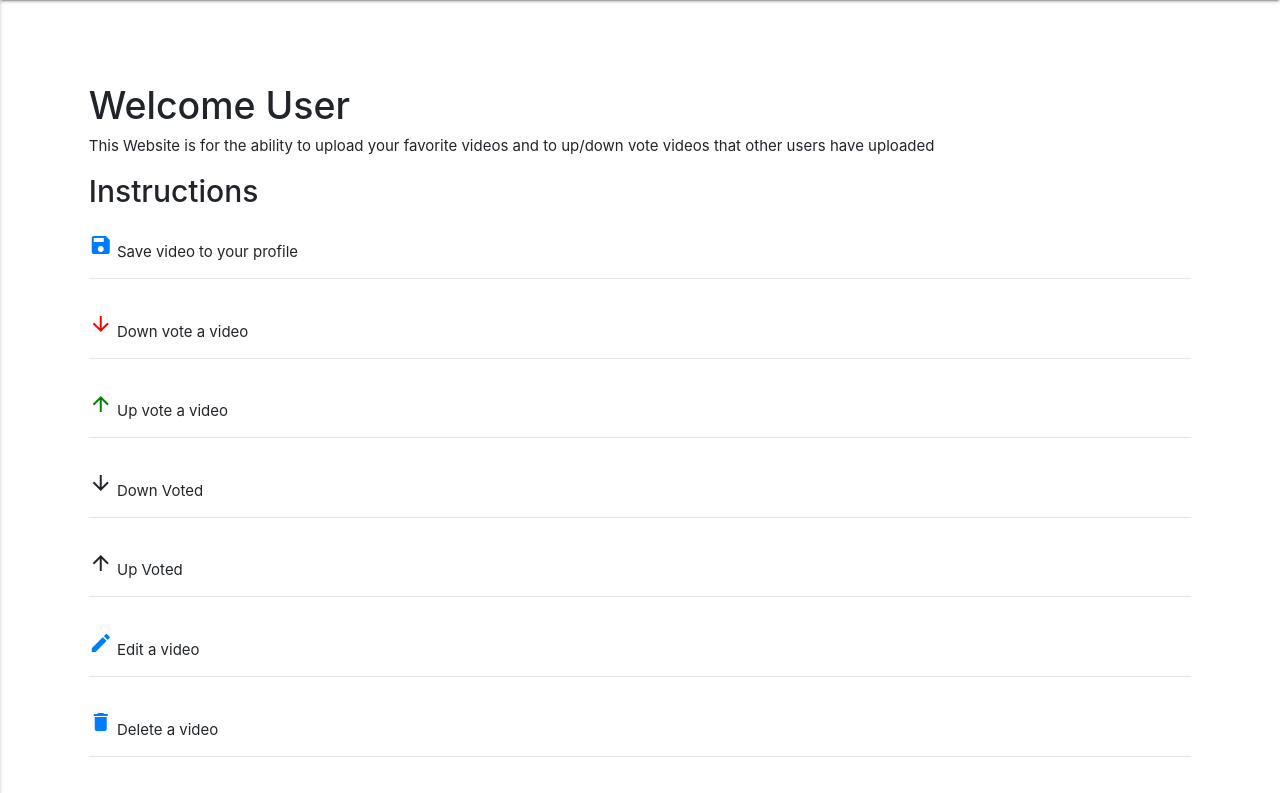
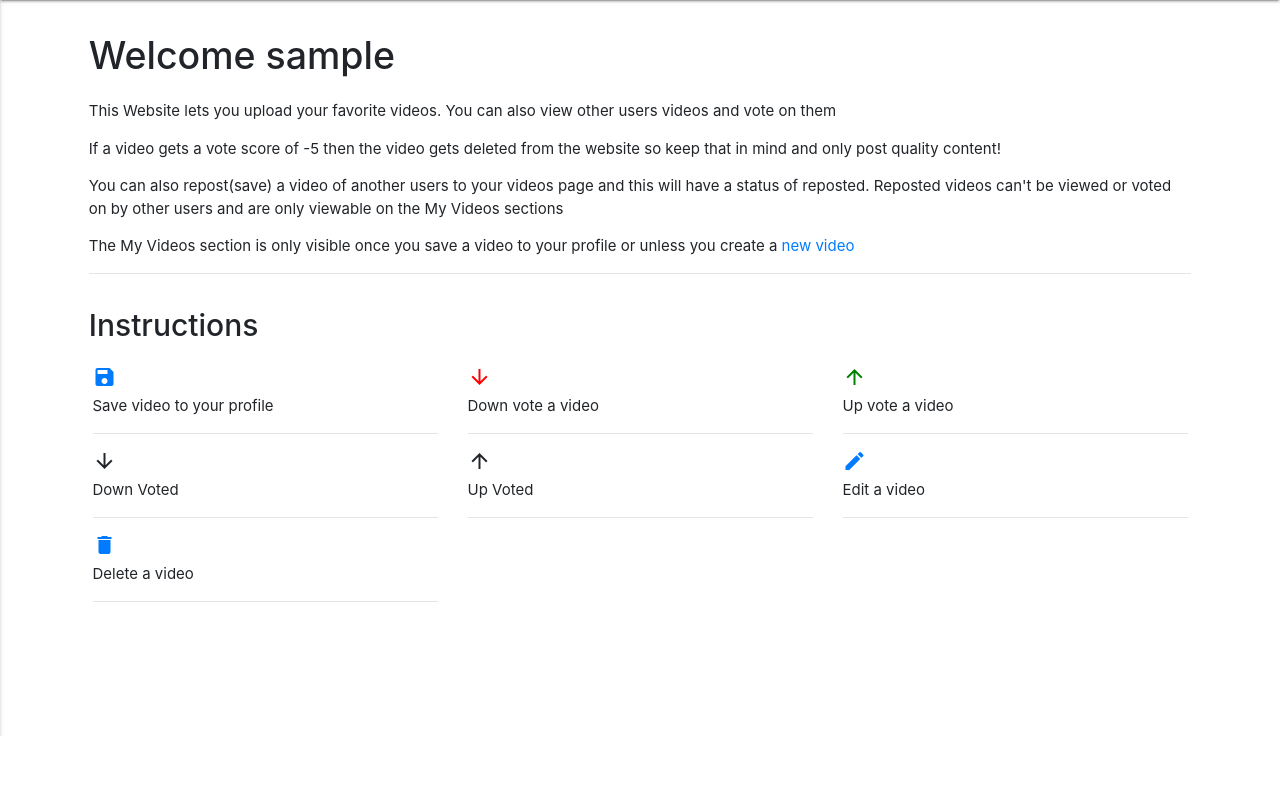
Before and after one commit to Garathd/vidx-video-sharing, a Flask app: template templates/welcome.html in a window 1280 px wide. Shown: the part 64-857 px from the top of the page. After the commit the page ends 800 px from the top, so only its background shows below. Run offline with Flask 2, Linux system fonts and the light colour scheme; the template is opened without the code that fills it: most values are stand-ins (such as "Sample title", 1, 10 or a date in 2020); some libraries are stand-ins or nearby versions.

Commit message:
Added Welcome Screen but need to fix the issues with the scroll to top button

```diff
--- a/app.py
+++ b/app.py
@@ -32,8 +32,16 @@ Welcome Page
 """
 @app.route('/welcome')
 def welcome():
-    return render_template('welcome.html')
 
+    try:
+        username = db.getLogin()
+        if username:
+            return render_template('welcome.html', username=username)
+        else:
+            return redirect('/')
+
+    except:
+        return redirect('/')
 
 """
 User Logout
@@ -161,6 +169,10 @@ def dashboard(username):
 
         # Getting list of my videos
         videos = db.getMyVideos(userid)
+
+        if not videos:
+            return redirect('/welcome')
+
 
         # Getting the vote information
         votes = db.getAllVotes()
--- a/static/css/style.css
+++ b/static/css/style.css
@@ -133,16 +133,13 @@ nav .menu-button a:hover {
 .down-vote {
   color: red !important; }
 
-.welcome {
-  margin-top: 7.5% !important; }
+.welcome h1, .welcome h2 {
+  margin: 3% 0 2% 0 !important; }
 
 .live-icon {
   color: #007bff; }
 
-.welcome-list li {
-  margin-bottom: 1.5%; }
-
-.welcome-list > li > i {
+.legend i {
   padding-top: 1.5%; }
 
 @media only screen and (min-width: 992px) {
@@ -158,7 +155,10 @@ nav .menu-button a:hover {
 
 @media only screen and (max-width: 640px) {
   .save-button {
-    padding-top: 1.5% !important; } }
+    padding-top: 1.5% !important; }
+  .welcome h1,
+  .welcome h2 {
+    margin: 5% 0 5% 0 !important; } }
 
 @media only screen and (max-width: 320px) {
   .save-button {
--- a/static/scss/media.scss
+++ b/static/scss/media.scss
@@ -19,6 +19,11 @@
         padding-top: 1.5% !important;
     }
 
+    .welcome h1,
+    .welcome h2 {
+        margin: 5% 0 5% 0 !important;
+    }
+
 }
 
 @media only screen and (max-width: 320px) {
--- a/static/scss/welcome.scss
+++ b/static/scss/welcome.scss
@@ -1,15 +1,11 @@
-.welcome{
-    margin-top: 7.5% !important;
+.welcome h1 , .welcome h2{
+    margin: 3% 0 2% 0!important;
 }
 
 .live-icon{
     color: #007bff;
 }
 
-.welcome-list li{
-    margin-bottom: 1.5%;
-}
-
-.welcome-list > li > i{
+.legend i{
     padding-top: 1.5%;
 }
--- a/templates/welcome.html
+++ b/templates/welcome.html
@@ -2,34 +2,50 @@
 <div class="row">
     <div class="col-md-12">
         <div class="welcome">
-            <h1>Welcome User</h1>
 
-            <p>This Website is for the ability to upload your favorite videos and to up/down vote videos that other users have uploaded</p>
+            <h1>Welcome {{ username }}</h1>
 
+            <p>This Website lets you upload your favorite videos. You can also view other users videos and vote on them</p>
+
+            <p>If a video gets a vote score of -5 then the video gets deleted from the website so keep that in mind and only post quality content!</p>
+
+            <p>You can also repost(save) a video of another users to your videos page and this will have a status of reposted. Reposted videos can't be viewed or voted on by other users and are only viewable on the My Videos sections</p>
+
+            <p>The My Videos section is only visible once you save a video to your profile or unless you create a <a href="/new-video">new video</a></p>
+
+            <hr />
             <h2>Instructions</h2>
-            <ul class="welcome-list">
-                <li><i class="live-icon material-icons">save</i> Save video to your profile
+
+            <div class="row">
+                <div class="col-lg-4 col-md-12">
+                    <i class="live-icon material-icons">save</i><div class="legend"> Save video to your profile</div>
                     <hr/>
-                </li>
-                <li><i class="down-vote material-icons">arrow_downward</i> Down vote a video
+                </div>
+                <div class="col-lg-4 col-md-12">
+                    <i class="down-vote material-icons">arrow_downward</i><div class="legend"> Down vote a video</div>
                     <hr/>
-                </li>
-                <li><i class="up-vote material-icons">arrow_upward</i> Up vote a video
+                </div>
+                <div class="col-lg-4 col-md-12">
+                   <i class="up-vote material-icons">arrow_upward</i> <div class="legend"> Up vote a video</div>
                     <hr/>
-                </li>
-                <li><i class="material-icons">arrow_downward</i> Down Voted
+                </div>
+                <div class="col-lg-4 col-md-12">
+                    <i class="material-icons">arrow_downward</i><div class="legend"> Down Voted</div>
                     <hr/>
-                </li>
-                <li><i class="material-icons">arrow_upward</i> Up Voted
+                </div>
+                <div class="col-lg-4 col-md-12">
+                    <i class="material-icons">arrow_upward</i><div class="legend"> Up Voted</div>
                     <hr/>
-                </li>
-                <li><i class="live-icon material-icons">edit</i> Edit a video
+                </div>
+                <div class="col-lg-4 col-md-12">
+                    <i class="live-icon material-icons">edit</i><div class="legend"> Edit a video</div>
                     <hr/>
-                </li>
-                <li><i class="live-icon material-icons">delete</i> Delete a video
+                </div>
+                <div class="col-lg-4 col-md-12">
+                    <i class="live-icon material-icons">delete</i><div class="legend"> Delete a video</div>
                     <hr/>
-                </li>
-            </ul>
+                </div>
+            </div>
         </div>
     </div>
 </div>
```
